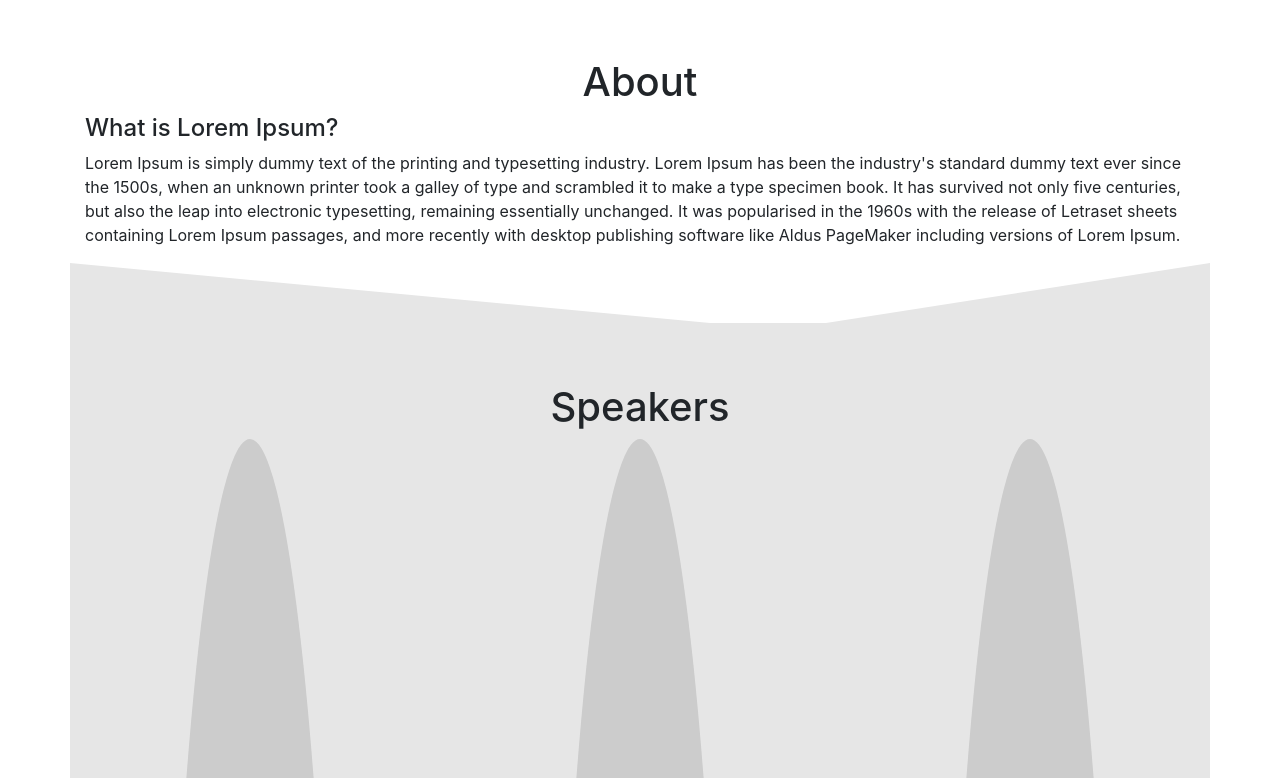
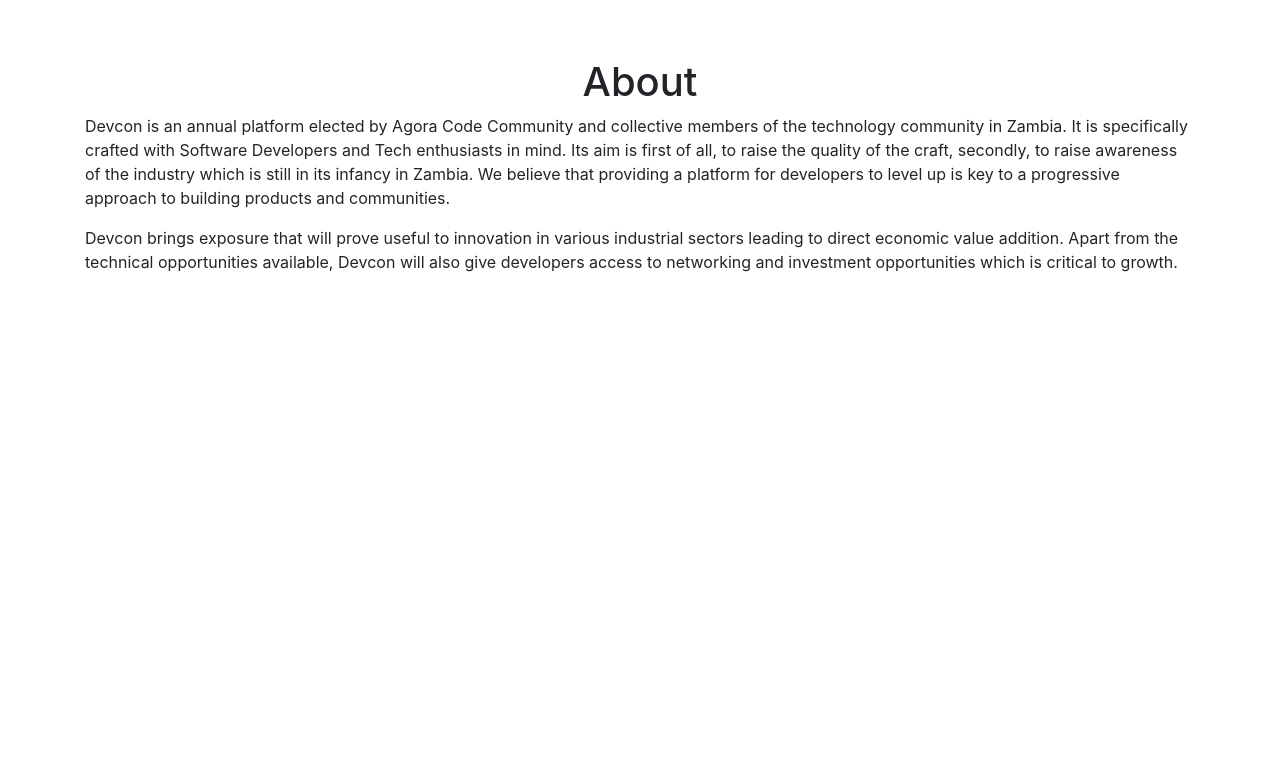
Before and after one commit to devconzm/devconzm, a React (Create React App) app: page / in a window 1280 px wide. Shown: the part 802-1580 px from the top of the page. After the commit the page ends 1152 px from the top, so only its background shows below. Built offline with nearby package versions, Linux system fonts and the light colour scheme.

Commit message:
temporary removed sections for deploy

```diff
--- a/src/App.js
+++ b/src/App.js
@@ -17,11 +17,11 @@
       {/* <Header /> */}
       <Info />
       <About />
-      <Speakers />
+      {/* <Speakers />
       <Tickets />
       <Partners />
       <Venue />
-      <Footer />
+      <Footer /> */}
     </Fragment>
   )
 }
--- a/src/components/About.js
+++ b/src/components/About.js
@@ -9,8 +9,17 @@
             <h1 className='text-center'>About</h1>
             <div className="col-sm-12 ">
               {/* TODO */}
-              <h4>What is Lorem Ipsum?</h4>
-              <p>Lorem Ipsum is simply dummy text of the printing and typesetting industry. Lorem Ipsum has been the industry's standard dummy text ever since the 1500s, when an unknown printer took a galley of type and scrambled it to make a type specimen book. It has survived not only five centuries, but also the leap into electronic typesetting, remaining essentially unchanged. It was popularised in the 1960s with the release of Letraset sheets containing Lorem Ipsum passages, and more recently with desktop publishing software like Aldus PageMaker including versions of Lorem Ipsum.</p>
+              <p>
+              Devcon is an annual platform elected by Agora Code Community and collective members of
+              the technology community in Zambia. It is specifically crafted with Software Developers
+               and Tech enthusiasts in mind. Its aim is first of all, to raise the quality of the craft,
+               secondly, to raise awareness of the industry which is still in its infancy in Zambia.
+                We believe that providing a platform for developers to level up is key to a progressive approach
+                to building products and communities.
+               </p>
+               <p>
+               Devcon brings exposure that will prove useful to innovation in various industrial sectors leading to direct economic value addition. Apart from the technical opportunities available, Devcon will also give developers access to networking and investment opportunities which is critical to growth.
+               </p>
             </div>
         </div>
         </div>
```
